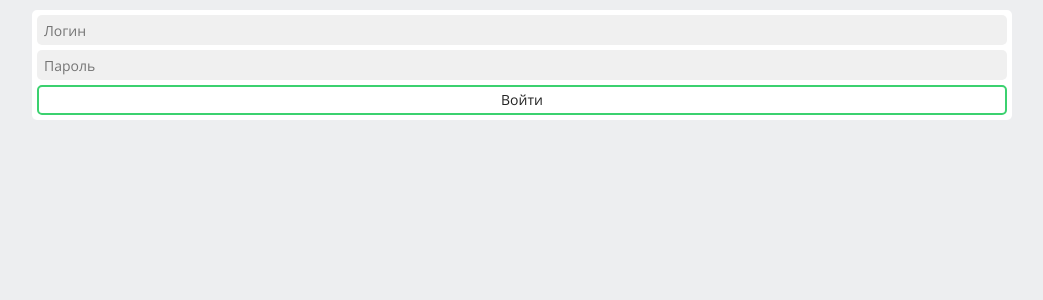
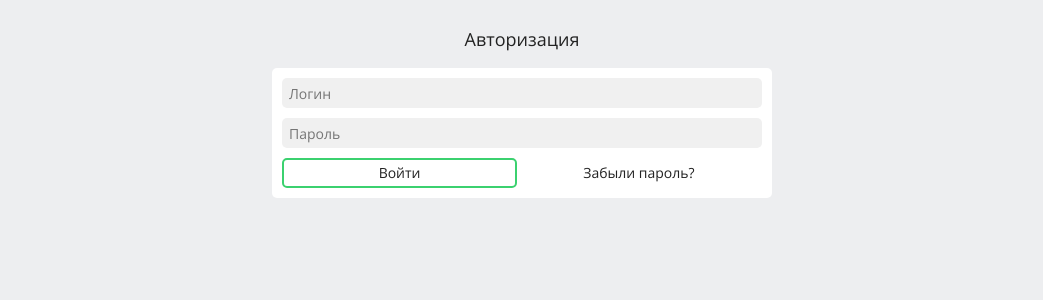
Before and after one commit to LzAxel/manga-chan, a Django app: page /login in a window 1280 px wide. Shown: the part 40-340 px from the top of the page, without its empty margins (118-1161 px from the left). Run offline with Django 4.2, Linux system fonts and the light colour scheme.

Commit message:
Changed design for login and signup forms

```diff
--- a/manga/static/manga/css/blocks/content-block.css
+++ b/manga/static/manga/css/blocks/content-block.css
@@ -19,9 +19,10 @@
 }
 .content-block__title {
     font-size: 18px;
-    text-align: center;
     background-color: var(--item-color);
-    padding: 5px 0;
+    padding: 5px 7px;
     border-radius: 5px;
-    margin-bottom: 10px;
+    margin-bottom: 15px;
+    white-space: nowrap;
+    width: min-content;
 }
--- /dev/null
+++ b/manga/static/manga/css/blocks/login-form.css
@@ -0,0 +1,20 @@
+.login {
+    margin-top: 50px;
+    max-width: 500px;
+    margin: 0 auto;
+}
+.login-form {
+    row-gap: 10px;
+}
+.login-form__button {
+    margin-top: auto;
+    width: 49%;
+}
+.page-title {
+    font-size: 18px;
+    text-align: center;
+    margin: 20px 0;
+}
+.login-form__buttons {
+
+}
--- a/manga/static/manga/css/blocks/manga-form.css
+++ b/manga/static/manga/css/blocks/manga-form.css
@@ -10,6 +10,6 @@
 .form__label {
     display: flex;
     column-gap: 5px;
-    align-items: center;
+    align-items: flex-start;
     position: relative;
 }
--- a/manga/static/manga/css/index.css
+++ b/manga/static/manga/css/index.css
@@ -19,3 +19,5 @@
 @import url("blocks/catalog.css");
 @import url("blocks/tag.css");
 @import url("blocks/filter.css");
+@import url("blocks/form.css");
+@import url("blocks/login-form.css");
--- a/manga/templates/manga/login.html
+++ b/manga/templates/manga/login.html
@@ -3,14 +3,19 @@
 {% load form_tags %}
 
 {% block content %}
-<div class="login">
-    <form action="{% url 'login' %}" method="post" class="manga-form"
+<h1 class="page-title">Авторизация</h1>
+<div class="login content-block">
+
+    <form action="{% url 'login' %}" method="post" class="login-form manga-form"
         enctype="multipart/form-data">
         {% csrf_token %}
         {% for field in form %}
             {{ field }}
         {% endfor %}
-        <button class="button button--outline" type="submit">Войти</button>
+        <div class="login-form__buttons">
+            <button class="button button--outline login-form__button" type="submit">Войти</button>
+            <button class="button login-form__button" type="submit">Забыли пароль?</button>
+        </div>
     </form>
 </div>
 
--- a/manga/templates/manga/signup.html
+++ b/manga/templates/manga/signup.html
@@ -3,8 +3,10 @@
 {% load form_tags %}
 
 {% block content %}
-<div class="signup">
-    <form action="{% url 'signup' %}" method="post" class="manga-form">
+    <h1 class="page-title">Регистрация</h1>
+    <div class="login content-block">
+
+        <form action="{% url 'signup' %}" method="post" class="login-form manga-form">
             {% csrf_token %}
             {% for field in form %}
                 {{ field }}
```
Lines whose indentation alone changed are shown as unchanged.
